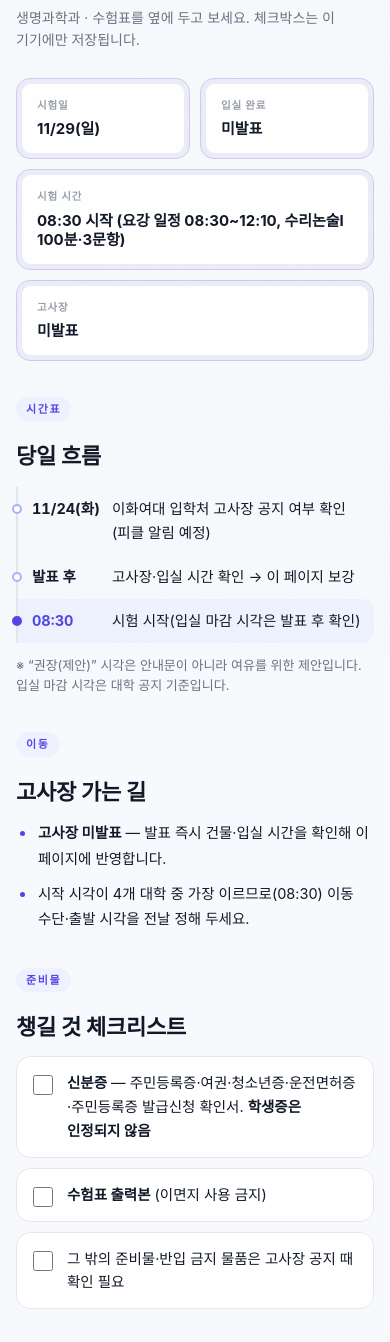
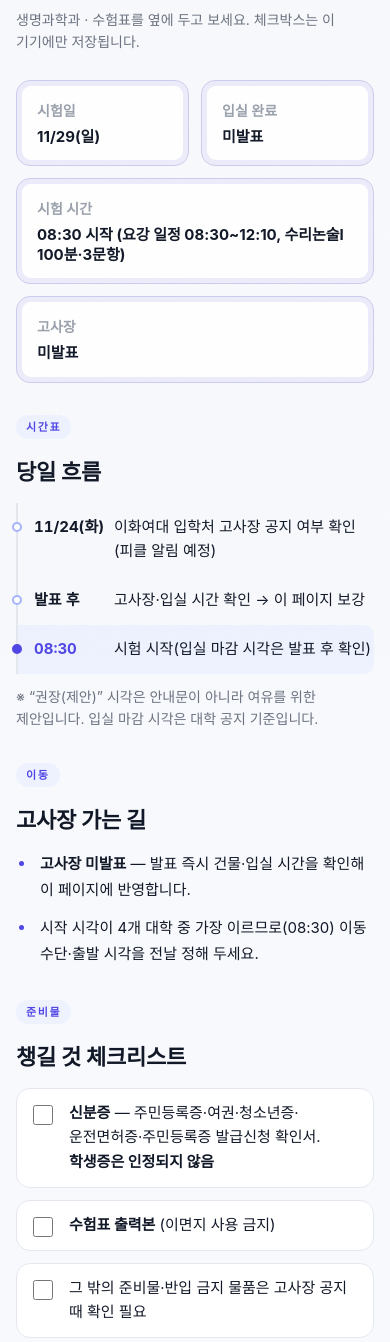
Before and after one commit to spray97/2027-bio-susi-nonsul, a plain HTML site: page u/ewha-day.html in a window 390 px wide. Shown: the part 188-1530 px from the top of the page. Drawn offline with Linux system fonts and the light colour scheme; a web font is replaced by a local one.

Commit message:
디자인 검수 반영: 다크모드 대비·모바일 44px 버튼·버튼 위계·14px 이상·토큰 간격/모서리
Co-Authored-By: Claude Sonnet 5.5 <noreply@anthropic.com>

```diff
--- a/assets/style.css
+++ b/assets/style.css
@@ -257,7 +257,7 @@ section { margin-top: 56px; }
 .btn-secondary:hover { border-color: var(--border-focus); }
 .btn-ghost { background: transparent; color: var(--text-muted); padding: 8px 12px; }
 .btn-ghost:hover { color: var(--text); background: var(--surface-2); }
-.btn-sm { font-size: 12.5px; padding: 7px 9px 7px 14px; }
+.btn-sm { font-size: 14px; padding: 7px 10px 7px 16px; }
 .btn-sm .ic { width: 22px; height: 22px; }
 
 /* ---------- 표 ---------- */
@@ -446,46 +446,51 @@ blockquote.quote::before {
 
 /* ---------- 시험날 안내 ---------- */
 .day > section, .day .stat-grid { max-width: 860px; }
-.day section { margin-top: 44px; }
-.day .section-title { font-size: 22px; margin-top: 10px; }
+.day section { margin-top: 48px; }
+.day .section-title { font-size: 22px; margin-top: 8px; }
 .day .detail-head h1 { line-height: 1.25; }
-.day .detail-head .dept { margin-top: 10px; line-height: 1.6; }
+.day .detail-head .dept { margin-top: 12px; line-height: 1.6; }
+.day .stat .label { font-size: 14px; font-weight: 600; letter-spacing: 0; text-transform: none; }
 
 /* 시간표: 시각을 앞세운 세로 타임라인 */
 .timeline { list-style: none; margin: 16px 0 0; padding: 0; border-left: 2px solid var(--border); }
-.timeline li { position: relative; display: grid; grid-template-columns: 92px 1fr; gap: 12px; padding: 10px 0 10px 18px; font-size: 15px; line-height: 1.65; }
-.timeline li::before { content: ""; position: absolute; left: -6px; top: 17px; width: 10px; height: 10px; border-radius: 50%; background: var(--surface); border: 2px solid var(--border-focus); }
+.timeline li { position: relative; display: grid; grid-template-columns: 96px 1fr; gap: 12px; padding: 12px 0 12px 20px; font-size: 15px; line-height: 1.65; }
+.timeline li::before { content: ""; position: absolute; left: -6px; top: 19px; width: 10px; height: 10px; border-radius: var(--radius-full); background: var(--surface); border: 2px solid var(--border-focus); }
 .timeline time { font-weight: 700; color: var(--text); font-variant-numeric: tabular-nums; line-height: 1.65; }
-.timeline li.key { background: var(--accent-light); border-radius: 0 12px 12px 0; }
+.timeline li.key { background: var(--accent-light); border-radius: 0 var(--radius-md) var(--radius-md) 0; }
 .timeline li.key::before { background: var(--accent); border-color: var(--accent); }
 .timeline li.key time { color: var(--accent); }
-.day-note { margin-top: 12px; font-size: 13px; line-height: 1.6; color: var(--text-muted); }
+:root[data-theme="dark"] .timeline li.key time { color: #A5B4FC; }
+@media (prefers-color-scheme: dark) { :root:not([data-theme="light"]) .timeline li.key time { color: #A5B4FC; } }
+.day-note { margin-top: 12px; font-size: 14px; line-height: 1.6; color: var(--text-muted); }
 
 /* 목록 */
-.day-list { margin: 14px 0 0; padding-left: 20px; list-style: disc; font-size: 15px; line-height: 1.75; }
-.day-list li { margin-top: 10px; padding-left: 2px; }
+.day-list { margin: 16px 0 0; padding-left: 20px; list-style: disc; font-size: 15px; line-height: 1.75; }
+.day-list li { margin-top: 12px; padding-left: 4px; }
 .day-list li::marker { color: var(--accent); }
 
 /* 체크리스트 */
-.checklist { list-style: none; padding: 0; margin-top: 14px; display: grid; gap: 10px; }
-.checklist label { display: flex; gap: 14px; align-items: flex-start; min-height: 52px; padding: 14px 16px; border: 1px solid var(--border); border-radius: 14px; background: var(--surface); cursor: pointer; font-size: 15px; line-height: 1.65; }
+.checklist { list-style: none; padding: 0; margin-top: 16px; display: grid; gap: 12px; }
+.checklist label { display: flex; gap: 16px; align-items: flex-start; min-height: 48px; padding: 12px 16px; border: 1px solid var(--border); border-radius: var(--radius-lg); background: var(--surface); cursor: pointer; font-size: 15px; line-height: 1.65; transition: border-color var(--dur) var(--ease); }
+.checklist label:hover { border-color: var(--border-focus); }
 .checklist input { margin-top: 4px; width: 20px; height: 20px; flex: none; accent-color: var(--accent); }
-.checklist input:checked + span { color: var(--text-faint); text-decoration: line-through; }
+.checklist input:checked + span { color: var(--text-muted); text-decoration: line-through; }
 
-.day-src { border-top: 1px solid var(--border); padding-top: 18px; }
-.day-src p { font-size: 13px; line-height: 1.7; color: var(--text-muted); }
-.btn-day { margin-top: 10px; }
-.btn-day-m { margin-top: 10px; width: 100%; justify-content: center; }
+.day-src { border-top: 1px solid var(--border); padding-top: 20px; }
+.day-src p { font-size: 14px; line-height: 1.7; color: var(--text-muted); }
+.btn-day { margin-top: 12px; }
+.btn-day-m { margin-top: 12px; width: 100%; justify-content: center; }
 
 @media (max-width: 960px) {
-  .day .stat-grid { grid-template-columns: repeat(2, 1fr); gap: 10px; }
+  .btn-sm { min-height: 44px; font-size: 14px; }
+  .day .stat-grid { grid-template-columns: repeat(2, 1fr); gap: 12px; }
   .day .stat-venue, .day .stat-time { grid-column: 1 / -1; }
 }
 @media (max-width: 560px) {
   .day.wrap { padding: 0 16px; }
-  .day section { margin-top: 36px; }
+  .day section { margin-top: 32px; }
   .day .stat .value { font-size: 15px; }
-  .timeline li { grid-template-columns: 72px 1fr; gap: 8px; padding-left: 14px; font-size: 14.5px; }
-  .day-list, .checklist label { font-size: 14.5px; }
+  .timeline li { grid-template-columns: 72px 1fr; gap: 8px; padding-left: 16px; font-size: 15px; }
+  .day-list, .checklist label { font-size: 15px; }
 }
 @media print { .topbar, .pager, .theme-toggle, .grain { display: none; } }
```
Also changed, not shown: index.html (+8 -8 lines), u/ewha.html (+1 -1 lines), u/gachon.html (+1 -1 lines), u/konkuk.html (+1 -1 lines), u/kyunghee.html (+1 -1 lines).
